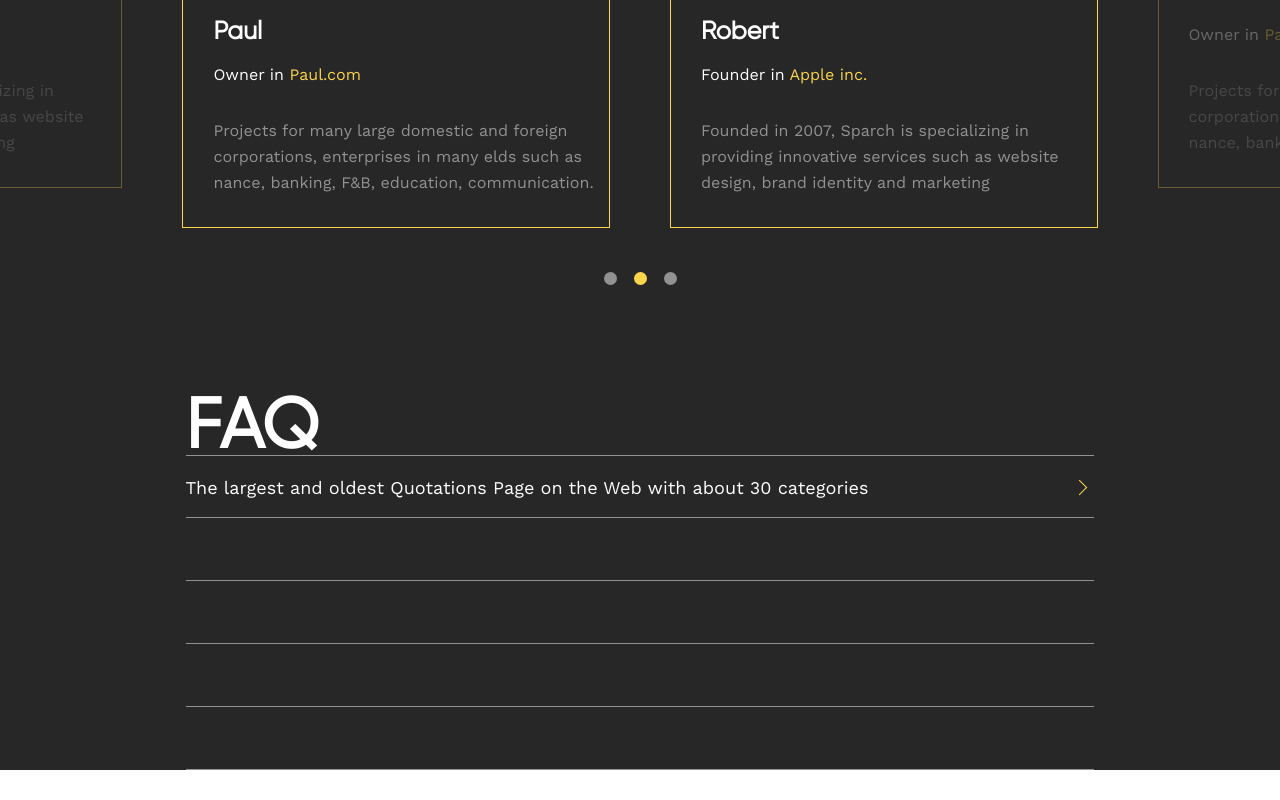
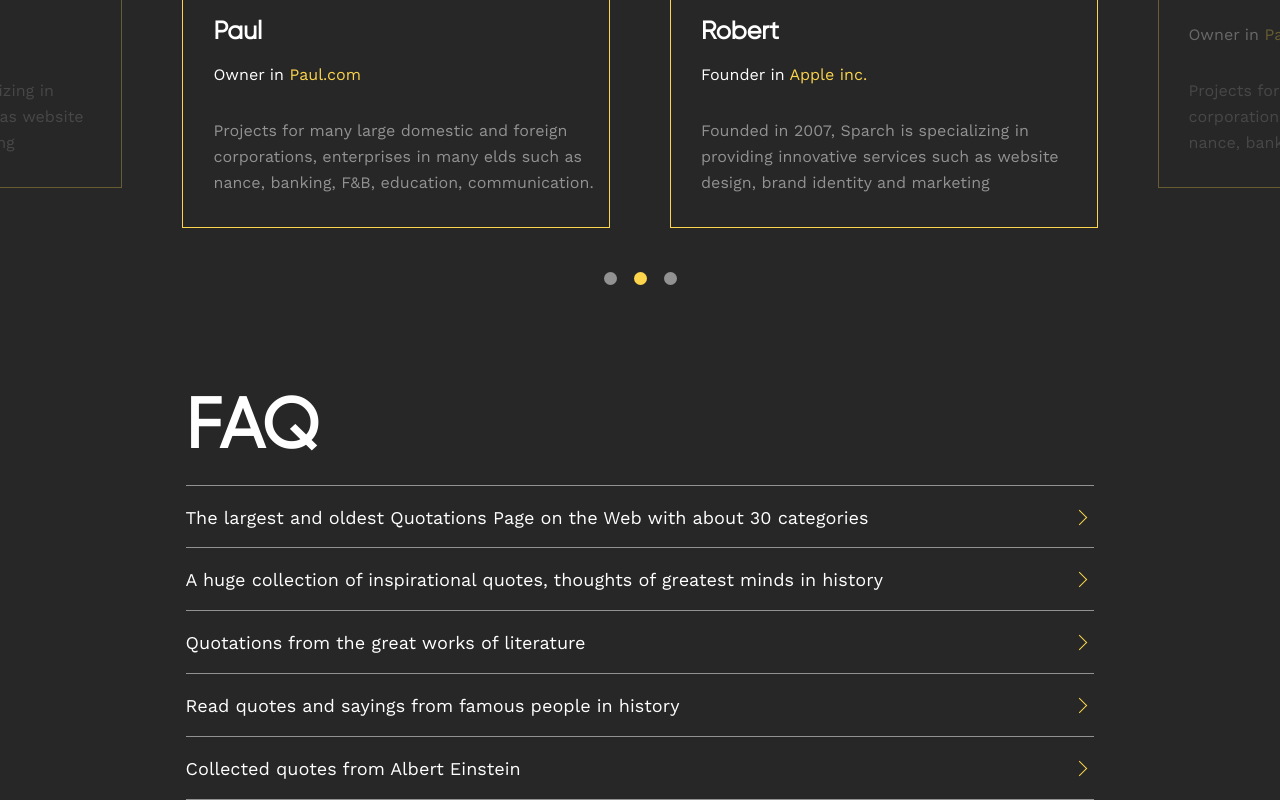
Before and after one commit to VitaliyM/agroshop, a React (Create React App) app: page / in a window 1280 px wide. Shown: the part 6055-6855 px from the top of the page. Before the commit the page ends 6825 px from the top, so only its background shows below. Built offline with nearby package versions, Linux system fonts and the light colour scheme.

Commit message:
FAQ Styling

```diff
--- a/src/components/main/home/faq/Faq.jsx
+++ b/src/components/main/home/faq/Faq.jsx
@@ -14,10 +14,31 @@ const Faq = () => {
             Sed in sem pellentesque, eleifend erat vitae, tincidunt turpis. Pellentesque augue elit, rutrum sit amet commodo vel, porta quis purus. Nullam faucibus, odio eu bibendum auctor, eros dolor aliquet purus, sit amet pellentesque neque est id tortor. In egestas, erat a dapibus dapibus, mi augue ornare lorem, nec pretium ligula purus nec tellus. Aenean a scelerisque nisi. Nullam pretium fermentum nunc, feugiat placerat urna rutrum eget. Nullam mattis justo consequat risus. Donec imperdiet enim id efficitur pharetra. Nam sollicitudin at est eget auctor. Ut sed ante quis nulla tincidunt auctor. Quisque accumsan pretium tincidunt. Etiam viverra ultrices est vitae suscipit. Pellentesque elementum purus non nisl pharetra consequat. Nunc in venenatis orci.
           </div>
         </div>
-            <div className="faqList"></div>
-            <div className="faqList"></div>
-            <div className="faqList"></div>
-            <div className="faqList"></div>
+        <div className="faqList">
+          <div className="faqQuestion">A huge collection of inspirational quotes, thoughts of greatest minds in history</div>
+          <div className="faqAnswer">
+            Sed in sem pellentesque, eleifend erat vitae, tincidunt turpis. Pellentesque augue elit, rutrum sit amet commodo vel, porta quis purus. Nullam faucibus, odio eu bibendum auctor, eros dolor aliquet purus, sit amet pellentesque neque est id tortor. In egestas, erat a dapibus dapibus, mi augue ornare lorem, nec pretium ligula purus nec tellus. Aenean a scelerisque nisi. Nullam pretium fermentum nunc, feugiat placerat urna rutrum eget. Nullam mattis justo consequat risus. Donec imperdiet enim id efficitur pharetra. Nam sollicitudin at est eget auctor. Ut sed ante quis nulla tincidunt auctor. Quisque accumsan pretium tincidunt. Etiam viverra ultrices est vitae suscipit. Pellentesque elementum purus non nisl pharetra consequat. Nunc in venenatis orci.
+          </div>
+        </div>
+        <div className="faqList">
+          <div className="faqQuestion">Quotations from the great works of literature</div>
+          <div className="faqAnswer">
+            Sed in sem pellentesque, eleifend erat vitae, tincidunt turpis. Pellentesque augue elit, rutrum sit amet commodo vel, porta quis purus. Nullam faucibus, odio eu bibendum auctor, eros dolor aliquet purus, sit amet pellentesque neque est id tortor. In egestas, erat a dapibus dapibus, mi augue ornare lorem, nec pretium ligula purus nec tellus. Aenean a scelerisque nisi. Nullam pretium fermentum nunc, feugiat placerat urna rutrum eget. Nullam mattis justo consequat risus. Donec imperdiet enim id efficitur pharetra. Nam sollicitudin at est eget auctor. Ut sed ante quis nulla tincidunt auctor. Quisque accumsan pretium tincidunt. Etiam viverra ultrices est vitae suscipit. Pellentesque elementum purus non nisl pharetra consequat. Nunc in venenatis orci.
+          </div>
+        </div>
+        <div className="faqList">
+          <div className="faqQuestion">Read quotes and sayings from famous people in history</div>
+          <div className="faqAnswer">
+            Sed in sem pellentesque, eleifend erat vitae, tincidunt turpis. Pellentesque augue elit, rutrum sit amet commodo vel, porta quis purus. Nullam faucibus, odio eu bibendum auctor, eros dolor aliquet purus, sit amet pellentesque neque est id tortor. In egestas, erat a dapibus dapibus, mi augue ornare lorem, nec pretium ligula purus nec tellus. Aenean a scelerisque nisi. Nullam pretium fermentum nunc, feugiat placerat urna rutrum eget. Nullam mattis justo consequat risus. Donec imperdiet enim id efficitur pharetra. Nam sollicitudin at est eget auctor. Ut sed ante quis nulla tincidunt auctor. Quisque accumsan pretium tincidunt. Etiam viverra ultrices est vitae suscipit. Pellentesque elementum purus non nisl pharetra consequat. Nunc in venenatis orci.
+          </div>
+        </div>
+        <div className="faqList">
+          <div className="faqQuestion">Collected quotes from Albert Einstein</div>
+          <div className="faqAnswer">
+            Sed in sem pellentesque, eleifend erat vitae, tincidunt turpis. Pellentesque augue elit, rutrum sit amet commodo vel, porta quis purus. Nullam faucibus, odio eu bibendum auctor, eros dolor aliquet purus, sit amet pellentesque neque est id tortor. In egestas, erat a dapibus dapibus, mi augue ornare lorem, nec pretium ligula purus nec tellus. Aenean a scelerisque nisi. Nullam pretium fermentum nunc, feugiat placerat urna rutrum eget. Nullam mattis justo consequat risus. Donec imperdiet enim id efficitur pharetra. Nam sollicitudin at est eget auctor. Ut sed ante quis nulla tincidunt auctor. Quisque accumsan pretium tincidunt. Etiam viverra ultrices est vitae suscipit. Pellentesque elementum purus non nisl pharetra consequat. Nunc in venenatis orci.
+          </div>
+        </div>
+
       </div>
     </div>
   )
--- a/src/components/main/home/faq/faq.css
+++ b/src/components/main/home/faq/faq.css
@@ -19,6 +19,7 @@
 
 .faqHeader {
     width: 57.71vw;
+    margin-bottom: 30px;
     font-family: 'Gilroy';
     font-style: normal;
     font-weight: 700;
@@ -48,6 +49,11 @@
     border-top: 1px solid #929292;
 }
 
+.faqList:hover {
+    height: 220px;
+    transition: height 0.2s linear;
+}
+
 .faqQuestion {
     width: 99%;
     display: flex;
@@ -71,11 +77,6 @@
     transition: transform 0.2s linear;
 }
 
-.faqList:hover {
-    height: 230px;
-    transition: height 0.2s linear;
-}
-
 .faqList:hover .faqQuestion::after {
     transform: rotateZ(135deg);
     transition: transform 0.2s linear;
@@ -83,6 +84,7 @@
 
 .faqAnswer {
     width: 85%;
+    height: 0;
     margin-left: auto;
     margin-right: auto;
     font-family: 'Work Sans';
@@ -95,6 +97,7 @@
 
 
 
+
 @media screen and (max-width: 1440px) {
     .faqHeader {
         width: 71vw;
@@ -102,6 +105,10 @@
 
     .faqItem {
         width: 71vw;
+    }
+
+    .faqList:hover {
+        height: 220px;
     }
 }
 
@@ -111,8 +118,17 @@
     }
 
     .faqItem {
-        width: 68vw;
+            width: 68vw;
     }
+
+    .faqList:hover {
+        height: ;
+    }
+
+    .faqQuestion {
+        font-size: 13px;
+    }
+
 }
 
 @media screen and (max-width: 768px) {
@@ -120,7 +136,12 @@
         width: 100%;
     }
 
-    .faqItem {
-        width: 100%;
+        .faqItem {
+            width: 100%;
+        }
+
+    .faqList:hover {
+        height: ;
     }
+
 }
```
Lines whose indentation alone changed are shown as unchanged.
